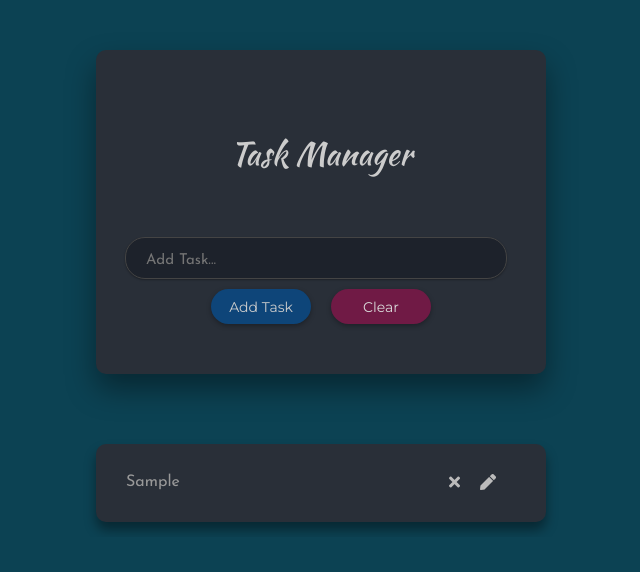
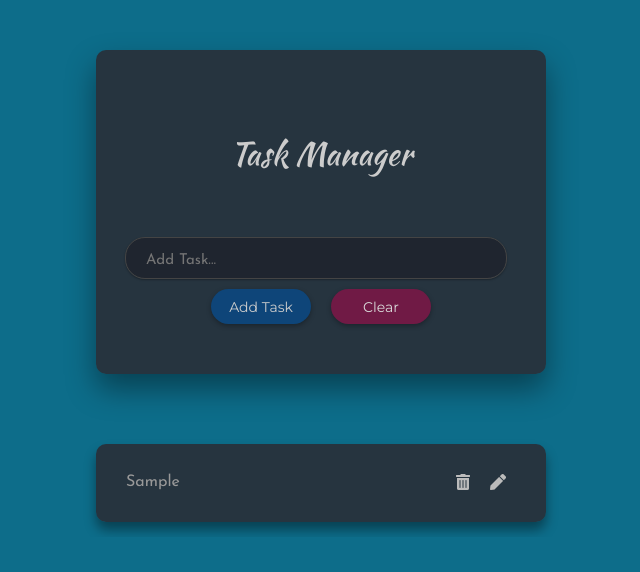
Before and after one commit to Julianb18/task-manager, a React (Create React App) app: page / in a window 1280 px wide. Both pictures are taken after typing "Sample" into the empty fields and a click on the button "Clear". Shown: the top 572 px of the page, without its empty margins (319-959 px from the left). Built offline with nearby package versions, Linux system fonts and the light colour scheme.

Commit message:
changed coloures

```diff
--- a/src/App.css
+++ b/src/App.css
@@ -9,7 +9,7 @@
 }
 
 .container {
-  background: rgb(12, 66, 83);
+  background: rgb(13, 109, 138);
   width: 100%;
   height: 100vh;
   display: flex;
@@ -19,7 +19,7 @@
 
 .add-task-wrapper {
   margin-top: 50px;
-  background-color: #292f38;
+  background-color: #292f38e7;
   width: 25%;
   min-width: 450px;
   padding: 30px;
@@ -60,7 +60,7 @@
   /* font-family: "Kaushan Script", cursive; */
   font-size: 15px;
   color: #ccc;
-  background-color: #1d222b;
+  background-color: #1d222bcc;
   border: 1px solid #444;
   outline: none;
   border-radius: 20px;
@@ -84,7 +84,7 @@
   margin: 20px 0 0 25px;
   padding-bottom: 5px;
   width: 450px;
-  background-color: #292f38;
+  background-color: #292f38e7;
   padding: 30px;
   box-sizing: border-box;
   border-radius: 10px;
@@ -129,13 +129,23 @@
 .btn-delete i {
   font-size: 16px;
   color: #bbb;
-  margin-right: 20px;
+  margin: 0 10px;
+  transition: 0.3s ease;
+}
+
+.btn-delete:hover i {
+  color: rgb(155, 51, 51);
 }
 
 .btn-edit i {
   font-size: 16px;
   color: #bbb;
-  margin-right: 20px;
+  margin: 0 10px;
+  transition: 0.3s ease;
+}
+
+.btn-edit:hover i {
+  color: #0e4579;
 }
 
 .clear-btn {
--- a/src/components/Task.js
+++ b/src/components/Task.js
@@ -11,7 +11,7 @@
           onClick={() => removeTask(task.id)}
           className="btn-delete task-btn"
         >
-          <i className="fas fa-times"></i>
+          <i className="fas fa-trash-alt"></i>
         </button>
         <button onClick={() => findItem(task.id)} className="btn-edit task-btn">
           <i className="fas fa-pen"></i>
```
Also changed, not shown: 1 other file (tests, documents, lock files or other folders).
